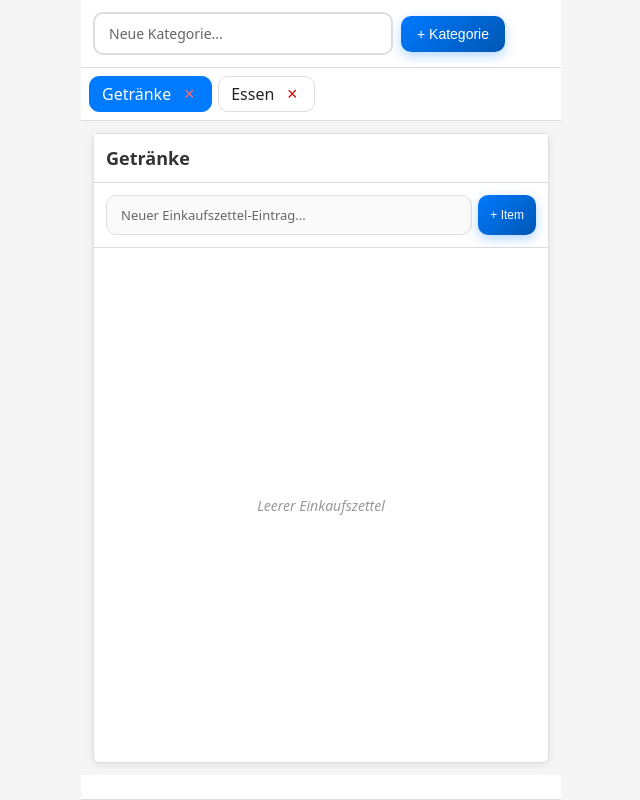
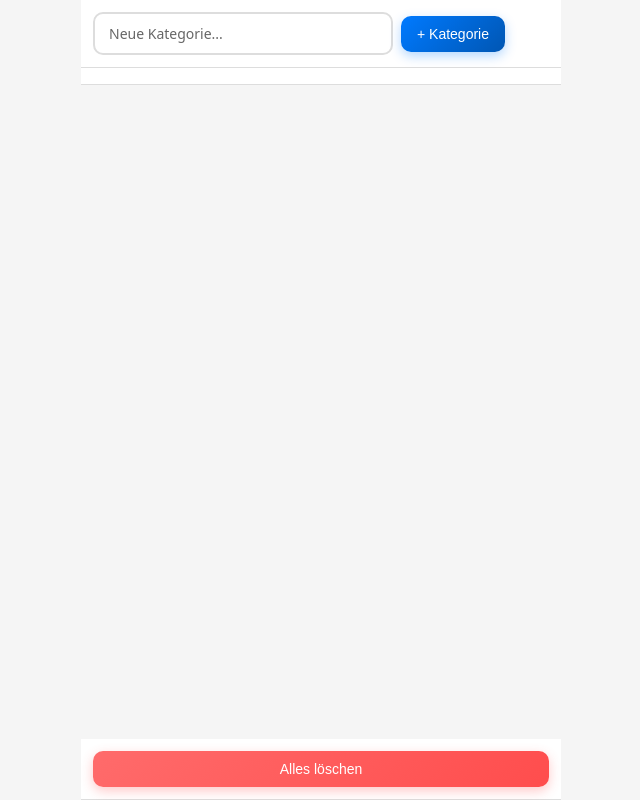
Before and after one commit to LastCaballero/Einkaufszettel, a plain HTML site: page index.html in a window 1280 px wide. Shown: the whole page, without its empty margins (319-959 px from the left). Drawn offline with Linux system fonts and the light colour scheme.

Commit message:
Add files via upload

```diff
--- a/css/components.css
+++ b/css/components.css
@@ -51,6 +51,30 @@
 .btn-primary:active {
   transform: translateY(0);
   box-shadow: 0 2px 8px rgba(0, 122, 255, 0.3);
+}
+
+.btn-danger {
+  padding: 10px 16px;
+  background: linear-gradient(135deg, #ff6b6b, #ff4d4d);
+  color: white;
+  border: none;
+  border-radius: var(--radius);
+  font-size: 14px;
+  font-weight: 500;
+  cursor: pointer;
+  box-shadow: 0 4px 12px rgba(255, 75, 75, 0.3);
+  transition: all 0.2s ease;
+  width: 100%;
+}
+
+.btn-danger:hover {
+  transform: translateY(-2px);
+  box-shadow: 0 6px 16px rgba(255, 75, 75, 0.4);
+}
+
+.btn-danger:active {
+  transform: translateY(0);
+  box-shadow: 0 2px 8px rgba(255, 75, 75, 0.3);
 }
 
 /* Tabs */
--- a/css/layout.css
+++ b/css/layout.css
@@ -15,6 +15,11 @@
   border-bottom: 1px solid var(--border);
 }
 
+#app-footer {
+  display: flex;
+  justify-content: center;
+}
+
 #tabs {
   display: flex;
   gap: 6px;
--- a/index.html
+++ b/index.html
@@ -22,7 +22,9 @@
     </header>
     <nav id="tabs"></nav>
     <main id="items"></main>
-    <footer id="app-footer"></footer>
+    <footer id="app-footer">
+      <button id="clear-all-btn" class="btn-danger">Alles löschen</button>
+    </footer>
   </div>
 
   <!-- Scripts -->
--- a/js/app.js
+++ b/js/app.js
@@ -1,4 +1,4 @@
-import { loadState, saveState } from "./storage.js";
+import { loadState, saveState, clearAllData } from "./storage.js";
 import { state, addCategory } from "./state.js";
 import { renderApp } from "./ui.js";
 
@@ -30,4 +30,14 @@ window.addEventListener("DOMContentLoaded", () => {
       renderApp();
     }
   });
+
+  // Clear All Button
+  const clearBtn = document.getElementById("clear-all-btn");
+  clearBtn.addEventListener("click", () => {
+    if (confirm("Wirklich alles löschen? Diese Aktion kann nicht rückgängig gemacht werden.")) {
+      clearAllData();
+      console.log("State after clear:", state);
+      renderApp();
+    }
+  });
 });
--- a/js/state.js
+++ b/js/state.js
@@ -1,8 +1,5 @@
 export const state = {
-  categories: [
-    { id: "1", name: "Getränke", items: [] },
-    { id: "2", name: "Essen", items: [] }
-  ],
+  categories: [],
   activeCategoryId: null
 };
 
@@ -94,3 +91,8 @@ export function toggleItemDone(categoryId, itemId) {
 
   item.done = !item.done;
 }
+
+export function resetState() {
+  state.categories = [];
+  state.activeCategoryId = null;
+}
--- a/js/storage.js
+++ b/js/storage.js
@@ -15,3 +15,10 @@ export function loadState() {
 export function clearAll() {
   localStorage.removeItem(STORAGE_KEY);
 }
+
+export function clearAllData() {
+  clearAll();
+  state.categories = [];
+  state.activeCategoryId = null;
+  console.log("Data cleared");
+}
--- a/js/ui.js
+++ b/js/ui.js
@@ -227,6 +227,12 @@ export function renderItems() {
 }
 
 // ---------------------------------------------------------
+//  FOOTER RENDERN
+// ---------------------------------------------------------
+
+// Footer wird jetzt statisch in index.html gerendert
+
+// ---------------------------------------------------------
 //  GESAMTE APP RENDERN
 // ---------------------------------------------------------
 
```
